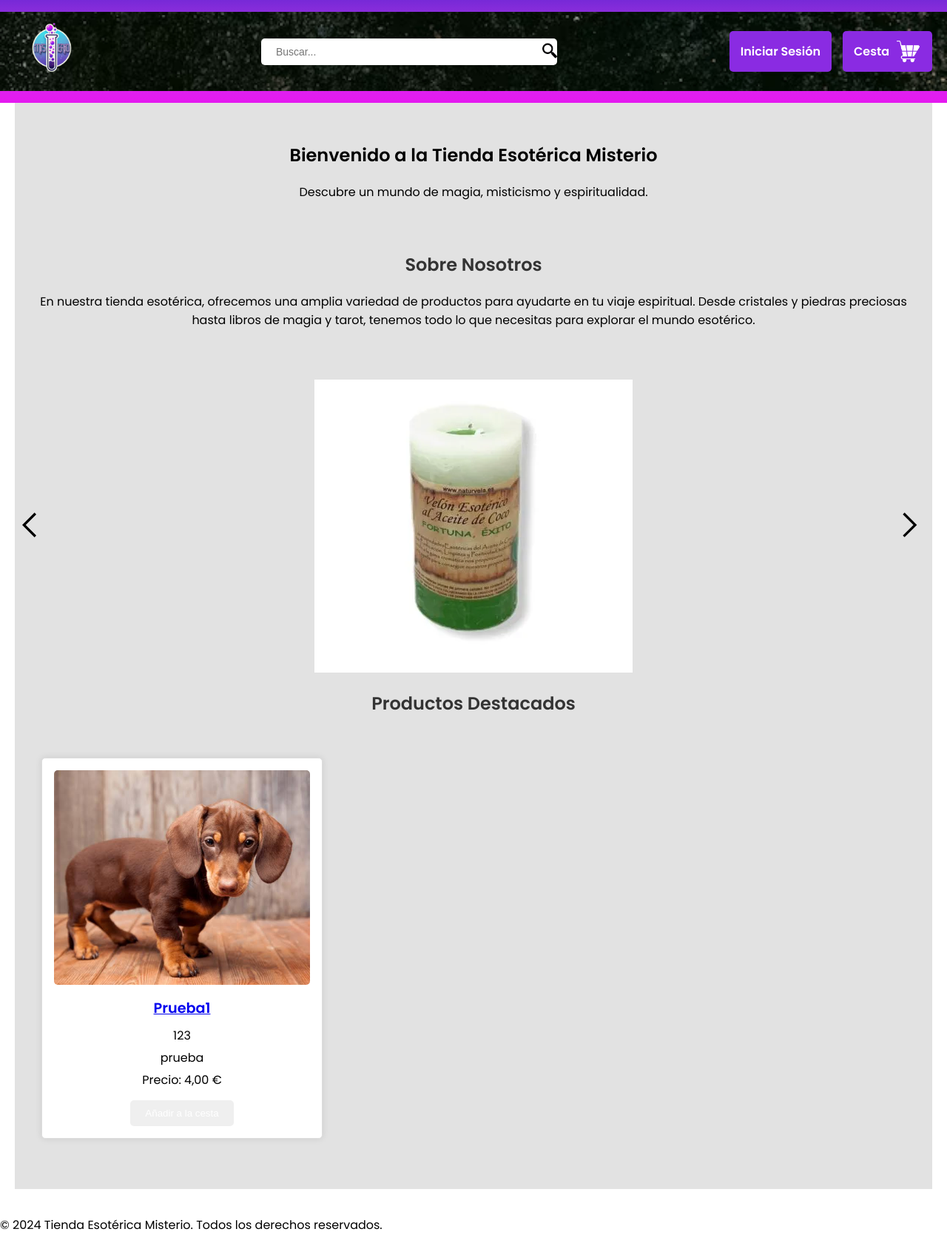
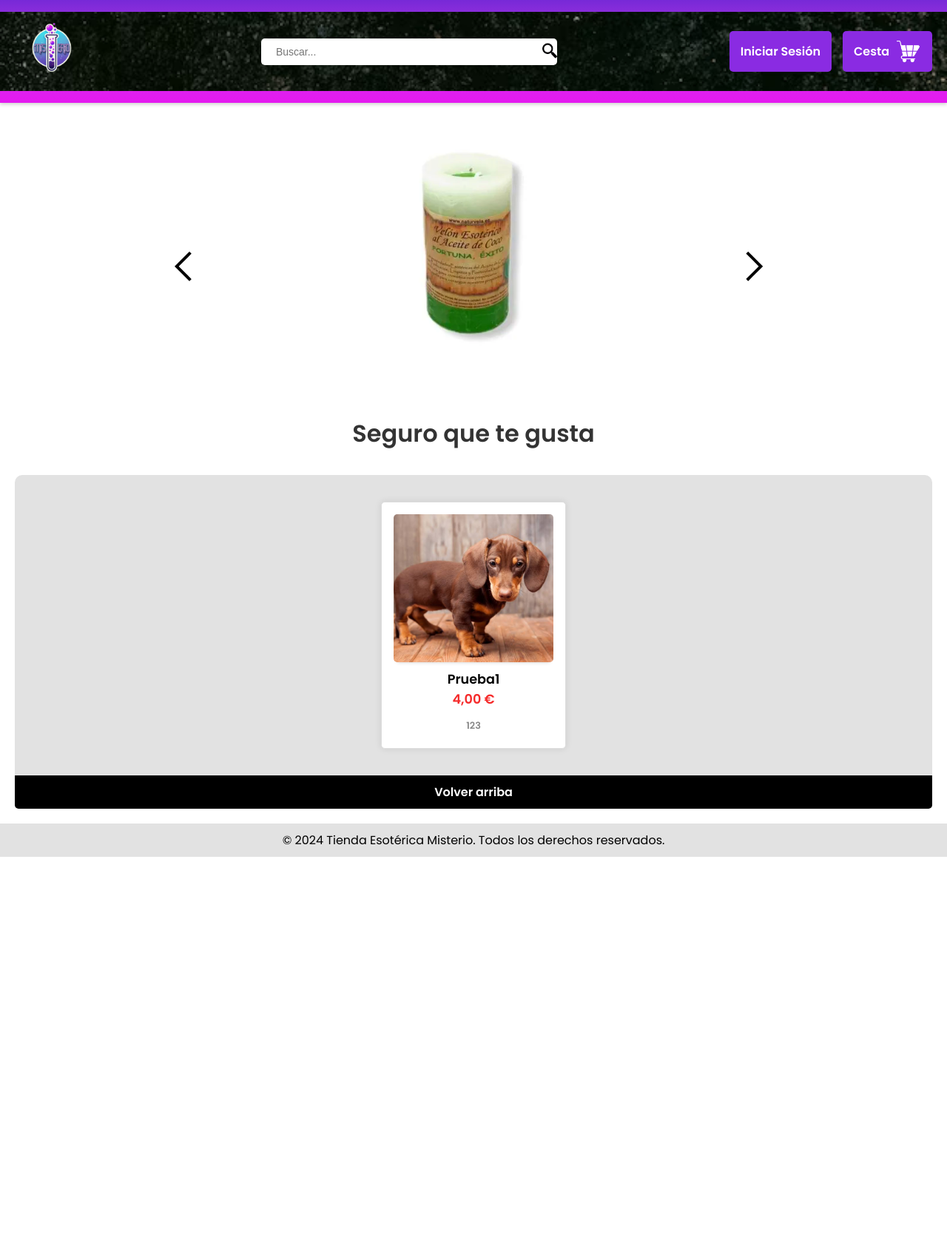
Before and after one commit to HectorNG840/tienda_Esoterica, a Django app: page / in a window 1280 px wide. Shown: the whole page at 74% size. After the commit the page ends 1158 px from the top, so only its background shows below. Run offline with Django 5.2, Linux system fonts and the light colour scheme; data comes from the database, SQL or seed files in the repository.

Commit message:
feat: updated inicio and added carousel feature

```diff
--- a/tienda/static/css/inicio.css
+++ b/tienda/static/css/inicio.css
@@ -1,18 +1,30 @@
-body {
+/* RESET y BASE */
+* {
     margin: 0;
     padding: 0;
-    background-color: #ffffff;
+    box-sizing: border-box;
 }
 
+body {
+    background-color: #ffffff;
+    font-family: 'Poppins', sans-serif;
+}
+
+
+/* HEADER */
 header {
     color: #fff;
     padding: 1rem 0;
     z-index: 3;
+    position: fixed;
+    width: 100%;
+    top: 0;
+    left: 0;
+    box-shadow: 0 2px 5px rgba(0, 0, 0, 0.2);
 }
 
 nav ul {
     list-style: none;
-    padding: 0;
     display: flex;
     justify-content: center;
 }
@@ -24,22 +36,101 @@ nav ul li {
 nav ul li a {
     color: #fff;
     text-decoration: none;
+    font-weight: bold;
 }
 
-.hero {
-    text-align: center;
-    padding: 2rem 0;
-    background-color: #e2e2e2;
+
+/* CARRUSEL */
+.carrusel {
+    display: flex;
+    align-items: center;
+    justify-content: center;
+    position: relative;
+    width: 100%;
+    max-width: 1000px;
+    height: 400px;
+    margin: auto;
+    overflow: hidden;
+    padding-top: 60px;
 }
 
-.about, .products {
-    padding: 2rem;
-    text-align: center;
+.carrusel-contenedor {
+    display: flex;
+    align-items: center;
+    justify-content: center;
+    position: relative;
+    width: 100%;
 }
 
-.product-list {
+.imagenes {
     display: flex;
-    justify-content: space-around;
+    justify-content: center;
+    align-items: center;
+    width: 100%;
+}
+
+.img {
+    max-width: 80%;
+    max-height: 80%;
+    object-fit: contain;
+    margin: auto;
+    margin-left: 10%;
+    transition: transform 0.3s ease;
+    filter: saturate(1.5);
+}
+
+.img:hover {
+    transform: scale(1.02);
+}
+
+.atras,
+.adelante {
+    position: absolute;
+    top: 50%;
+    cursor: pointer;
+    z-index: 2;
+    width: 40px;
+    height: 40px;
+    display: flex;
+    justify-content: center;
+    align-items: center;
+    transition: transform 0.3s ease;
+}
+
+.atras {
+    left: 10%;
+    width: 40px;
+    height: 40px;
+}
+
+.adelante {
+    right: 10%;
+    width: 40px;
+    height: 40px;
+}
+
+.atras:hover,
+.adelante:hover {
+    transform: scale(1.1);
+}
+
+
+/* PRODUCTOS DESTACADOS */
+h2 {
+    text-align: center;
+    margin: 2rem 0;
+    font-size: 2rem;
+    padding-top: 20px;
+}
+
+.product-grid {
+    display: flex;
+    flex-wrap: wrap;
+    gap: 20px;
+    padding: 20px;
+    justify-content: center;
+    background-color: #e2e2e2;
+    border-radius: 10px 010px 0 0;
 }
 
 .product-item {
@@ -48,58 +139,73 @@ nav ul li a {
     margin: 1rem;
     border-radius: 5px;
     box-shadow: 0 0 10px rgba(0, 0, 0, 0.1);
+    text-align: center;
+    width: 250px;
+    transition: transform 0.3s ease, box-shadow 0.3s ease;
+    display: flex;
+    flex-direction: column;
+    justify-content: space-between;
+    text-decoration: none;
 }
 
-.carrusel {
-    display: flex;
-    align-items: center;
-    justify-content: center;
-    position: relative;
-    width: 100%;
-    height: 400px;
-    overflow: hidden;
-    margin: 20px auto;
+.product-item:hover {
+    transform: scale(1.05);
+    box-shadow: 0 0 15px rgba(0, 0, 0, 0.2);
 }
 
-  .carrusel-contenedor {
-    display: flex;
-    align-items: center;
+.product-item img {
     width: 100%;
-    position: relative;
+    height: 200px;
+    object-fit: cover;
+    border-radius: 5px;
+    box-shadow: 0 5px 5px -5px rgba(0, 0, 0, 0.2);
 }
 
-  .imagenes {
-    flex-grow: 1;
-    display: flex;
-    justify-content: center;
-    align-items: center;
+.product-item h3 {
+    font-size: 1.1rem;
+    color: #000;
 }
 
-  .img {
-    max-width: 100%;
-    max-height: 100%;
-    object-fit: contain;
+.product-item p {
+    color: #f52b2b;
+    font-size: 1.1rem;
+    font-weight: bold;
+    margin-top: -9px;
 }
 
-  .atras,
-  .adelante {
-    position: absolute;
-    top: 50%;
-    transform: translateY(-50%);
-    cursor: pointer;
-    z-index: 2;
+.product-item .categoria {
+    font-size: 0.8rem;
+    color: #888;
+    margin-top: 9px;
 }
 
-  .atras {
-    left: 10px;
+
+/* VOLVER AL INICIO */
+#back-to-top {
+    max-height: 45px;
+    background-color: #000;
+    color: #fff;
+    text-align: center;
+    padding: 10px 0;
+    cursor: pointer;
+    font-weight: bold;
+    font-size: 1rem;
+    border-radius: 0 0 5px 5px;
+    transition: font-size 0.3s ease;
 }
 
-  .adelante {
-    right: 10px;
+#back-to-top:hover {
+    font-size: 1.05rem;
 }
 
-  .atras img,
-  .adelante img {
-    width: 40px;
-    height: 40px;
+
+/* FOOTER */
+footer {
+    background-color: #e2e2e2;
+    color: #000;
+    text-align: center;
+    padding: 10px 0;
+    bottom: 0;
+    left: 0;
+    width: 100%;
 }
--- a/tienda/static/js/carrusel.js
+++ b/tienda/static/js/carrusel.js
@@ -11,12 +11,28 @@ document.addEventListener("DOMContentLoaded", () => {
     atras.addEventListener("click", () => {
         actual = (actual === 0) ? imagenes.length - 1 : actual - 1;
         renderCarrusel();
+        resetAutoSlide();
     });
 
     adelante.addEventListener("click", () => {
         actual = (actual + 1) % imagenes.length;
         renderCarrusel();
+        resetAutoSlide();
     });
+
+    const autoSlideInterval = 5000;
+    let autoSlide = setInterval(() => {
+        actual = (actual + 1) % imagenes.length;
+        renderCarrusel();
+    }, autoSlideInterval);
+
+    function resetAutoSlide() {
+        clearInterval(autoSlide);
+        autoSlide = setInterval(() => {
+            actual = (actual + 1) % imagenes.length;
+            renderCarrusel();
+        }, autoSlideInterval);
+    }
 
     renderCarrusel();
 });
--- a/tienda/tiendaEsoterica/templates/inicio.html
+++ b/tienda/tiendaEsoterica/templates/inicio.html
@@ -5,14 +5,6 @@
 
 {% block content %}
 <link rel="stylesheet" href="{% static 'css/inicio.css' %}">
-<section class="hero">
-  <h1 style="margin-top: 50px;">Bienvenido a la Tienda Esotérica Misterio</h1>
-  <p>Descubre un mundo de magia, misticismo y espiritualidad.</p>
-
-<section class="about">
-  <h2>Sobre Nosotros</h2>
-  <p>En nuestra tienda esotérica, ofrecemos una amplia variedad de productos para ayudarte en tu viaje espiritual. Desde cristales y piedras preciosas hasta libros de magia y tarot, tenemos todo lo que necesitas para explorar el mundo esotérico.</p>
-</section>
 
 <section class="carrusel">
   <div class="carrusel-contenedor">
@@ -33,27 +25,36 @@
   <script>
       const imagenes = [
           "{% static 'images/velaExito.jpg' %}",
+          "{% static 'images/piedraAgata.jpg' %}",
           "{% static 'images/jabonTodo.jpg' %}",
-          "{% static 'images/velaRomance.jpg' %}"
+          "{% static 'images/piedraActinota.jpg' %}",
+          "{% static 'images/jabonDespojo.jpg' %}"
       ];
   </script>
   <script src="{% static 'js/carrusel.js' %}"></script>
 </section>
 
-  <h2>Productos Destacados</h2>
+<section>
+  <h2>Seguro que te gusta</h2>
   <div class="product-grid">
     {% for producto in productos %}
-      <div class="product-item">
-        <a href="{% url 'producto_detalle' producto.pk %}">
-          <img src="{{ producto.imagen.url }}" alt="{{ producto.nombre }}">
-          <h3>{{ producto.nombre }}</h3>
-        </a>
+      <a href="{% url 'producto_detalle' producto.pk %}" class="product-item">
+        <img src="{{ producto.imagen.url }}" alt="{{ producto.nombre }}">
+        <h3>{{ producto.nombre }}</h3>
+        <p>{{ producto.precio }} €</p>
         <p class="categoria">{{ producto.categoria.nombre }}</p>
-        <p>{{ producto.descripcion }}</p>
-        <p>Precio: {{ producto.precio }} €</p>
-        <button class="add-to-cart">Añadir a la cesta</button>
-      </div>
+      </a>
     {% endfor %}
   </div>
 </section>
+
+<div id="back-to-top" onclick="scrollToTop()">
+  Volver arriba
+</div>
+<script>
+  function scrollToTop() {
+    window.scrollTo({ top: 0, behavior: 'smooth' });
+  }
+</script>
+
 {% endblock %}
```
Lines whose indentation alone changed are shown as unchanged.
